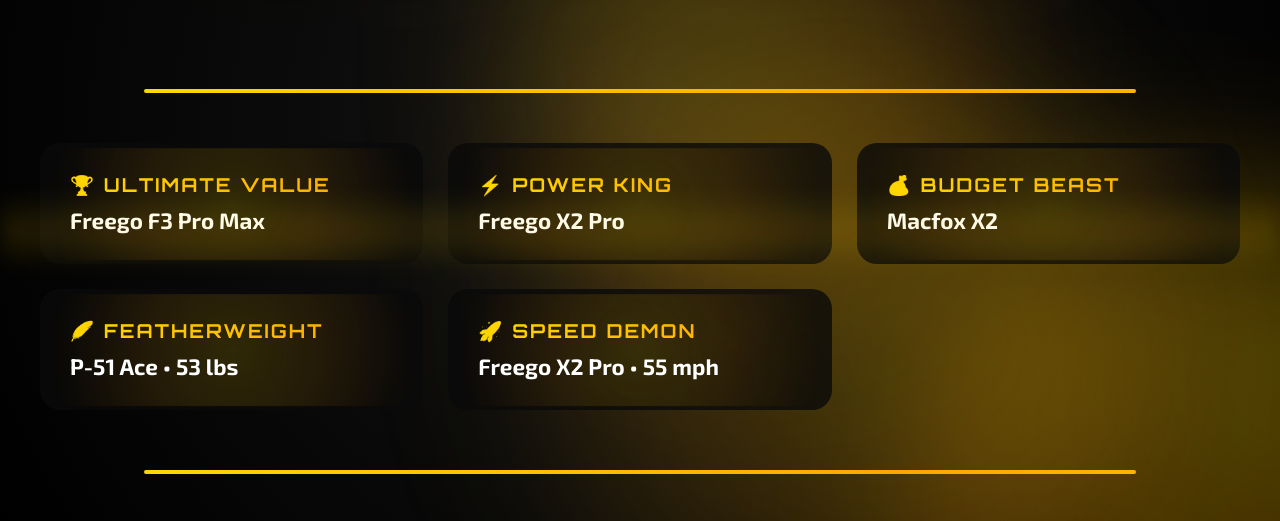
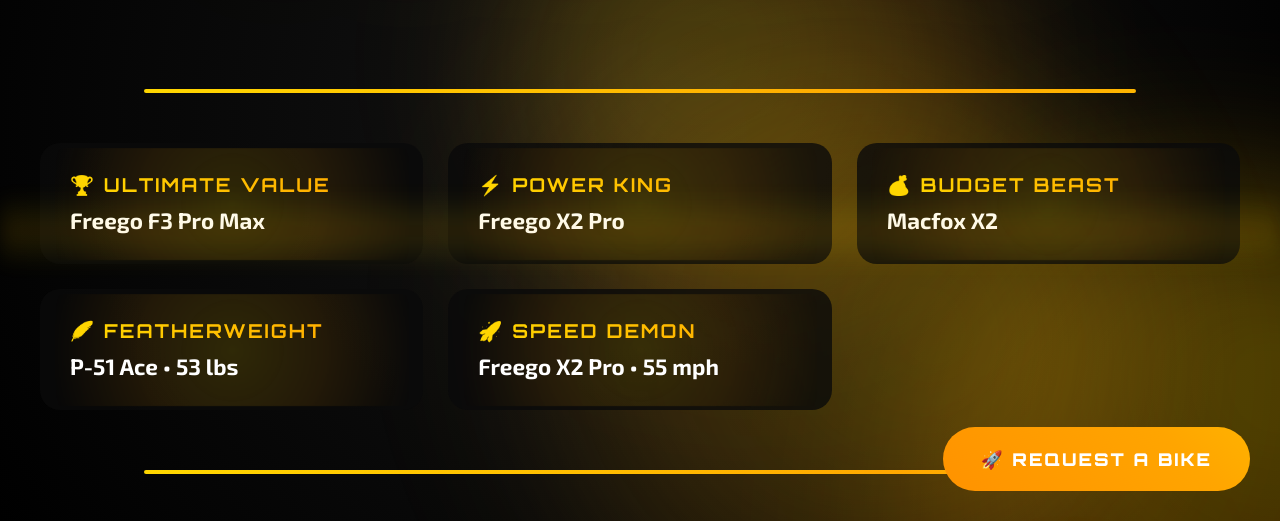
Before and after one commit to samueljcurtis111/samueljcurtis111.github.io, a plain HTML site: page index.html in a window 1280 px wide. Shown: the part 279-800 px from the top of the page. Drawn offline with Linux system fonts and the light colour scheme.

Commit message:
Change button background opacity to 0

```diff
--- a/index.html
+++ b/index.html
@@ -786,8 +786,7 @@
             bottom: 30px;
             right: 30px;
             padding: 18px 35px;
-            opacity: 0;
-            background: rgba(20, 20, 20, 0.95);
+            background: rgba(20, 20, 20, 0);
             border: 3px solid transparent;
             color: #fff;
             border-radius: 50px;
```
